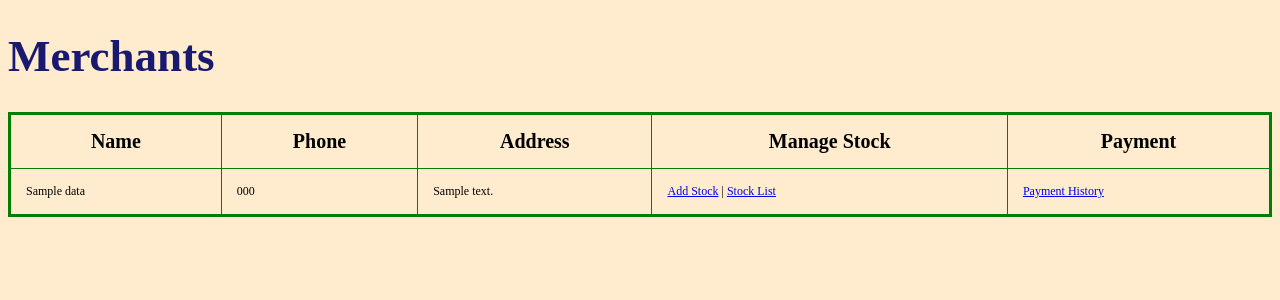
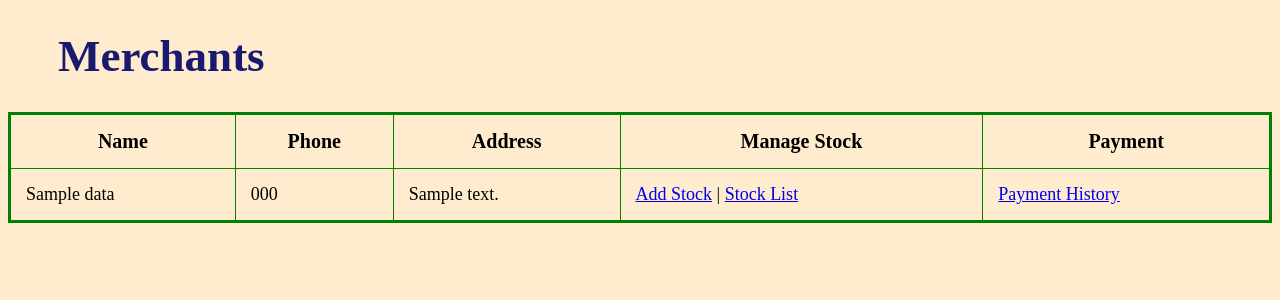
Before and after one commit to YuMyatMoe/Silver-Snow-Tea-Leave, a Node project: template views/merchants.ejs in a window 1280 px wide. Shown: the top 300 px of the page. Run offline with Node 20 templates, Linux system fonts and the light colour scheme; the template is opened without the code that fills it: most values are stand-ins (such as "Sample title", 1, 10 or a date in 2020).

Commit message:
style test

```diff
--- a/views/merchants.ejs
+++ b/views/merchants.ejs
@@ -16,6 +16,7 @@ body {
 h1 {
   font-size: 45px;
   color: midnightblue;
+  text-indent: 50px;
 }
 
 
@@ -33,7 +34,7 @@ th {
 }
 
 td {
-  font-size: 12px;
+  font-size: 18px;
 }
 
 
```
